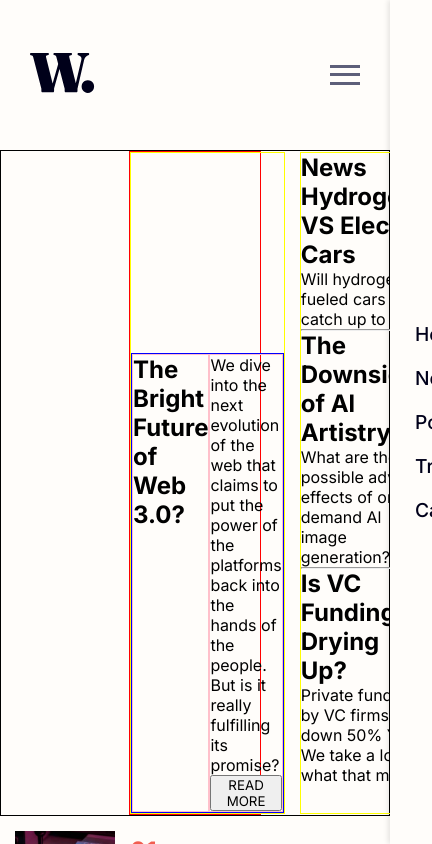
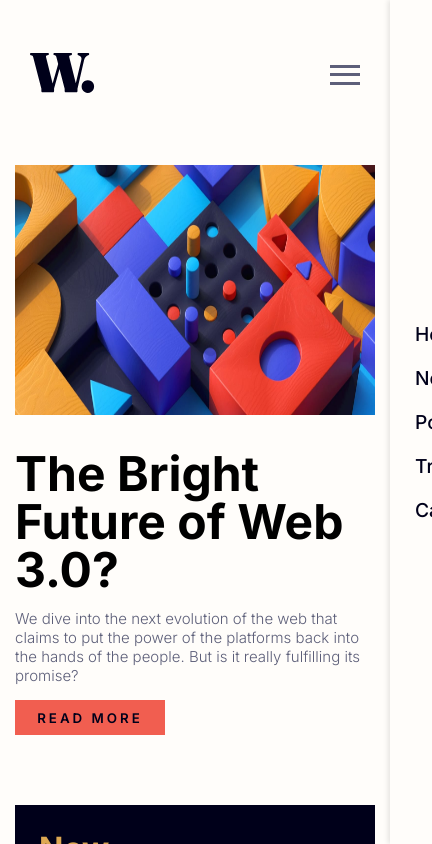
Before and after one commit to martinsalan2003/News-homepage, a React (Vite) app in the folder NeuHomepage/: page / in a window 390 px wide. Shown: the top 844 px of the page, 432 px wide, since content can reach past the window. Built offline with nearby package versions, Linux system fonts and the light colour scheme.

Commit message:
teste componente de conteudo

```diff
--- a/NeuHomepage/src/components/content.jsx
+++ b/NeuHomepage/src/components/content.jsx
@@ -10,7 +10,7 @@ export default function Content (){
 
             <div className='banner'>
                 <div className="container-img">
-                    {/* <img src={Banner} alt="" /> */}
+                     <img src={Banner} alt="" />
                 </div>
             </div>
 
@@ -21,7 +21,7 @@ export default function Content (){
 
                 <div className="content-news">
                     <p>We dive into the next evolution of the web that claims to put the power of the platforms back into the hands of the people. But is it really fulfilling its promise?</p>
-                    <button type="button">READ MORE</button>
+                    <button type="button" className='more'>READ MORE</button>
                 </div>
             </div>
 
@@ -29,7 +29,7 @@ export default function Content (){
 
 
             <div className="container-news-2">
-                <h1>News</h1>
+                <h1>New</h1>
                 <div className="content-new-1">
                     <h2>Hydrogen VS Electric Cars</h2>
                     <p>Will hydrogen-fueled cars ever catch up to EVs?</p>
--- a/NeuHomepage/src/styles/components-styles/cardstopcs.sass
+++ b/NeuHomepage/src/styles/components-styles/cardstopcs.sass
@@ -1,9 +1,9 @@
 @import '../global-styles/variables'
 
 #topcs
-    padding: 0 8em
+    padding: 0 8.5em
     display: flex
-    gap: 2em
+    gap: 1em
     .Card
         height: 100px
         display: flex
--- a/NeuHomepage/src/styles/components-styles/content.sass
+++ b/NeuHomepage/src/styles/components-styles/content.sass
@@ -1,25 +1,100 @@
+@import '../global-styles/variables'
+
 #container-content
-   border: 1px solid black
-   padding: 0 8em
+    margin-bottom: 50px
+    padding: 0 8.5em
 
 .sections-container
-    border: 1px solid red
     display: flex
-    gap: 15px
+    gap: 25px
 
     .container-news-1
-        border: 1px solid yellow
         .banner
-            height: 200px
-            border: 1px sold orange
+            height: 250px
+            .container-img
+                height: 250px
+                img
+                    height: 100%
+                    width: 100%
+
         .new-1
+            margin-top: 35px
             display: flex
-            border: 1px solid blue
 
             .title
-                border: 1px solid pink
+                width: 50%
+                h1
+                    font-size: 3em
+                    line-height: 1em
             .content-news
-                border: 1px solid pink
+                display: flex
+                flex-direction: column
+                justify-content: space-between
+                width: 50%
+                font-size: 15px
+                font-weight: 300
+                color: $corparagrafos
+
+                .more
+                    cursor: pointer
+                    border: none
+                    outline: none
+                    height: 35px
+                    width: 150px
+                    font-weight: 600
+                    color: $cortexttitulos
+                    letter-spacing: 3px
+                    background-color: $corhovertext
+                .more:hover
+                    transition: color 0.3s ease
+                    background-color: $cortexttitulos
+                    color: $corcontainer
+
 
     .container-news-2
-        border: 1px solid yellow
+
+        padding: 1.5em
+        display: flex
+        flex-direction: column
+        justify-content: space-between
+        background-color: $cortexttitulos
+
+        h1
+            font-size: 2em
+            color: #DDA853
+        hr
+            color: #fff
+        h2
+            font-size:20px
+            color: #fff
+        h2:hover
+            cursor: pointer
+            color: #DDA853
+        p
+            color: $corcontainer
+            margin-top: 10px
+            font-size: 15px
+
+
+//exibição em dispositivos mobile
+@media ( max-width: 768px )
+    #container-content
+        padding: 15px
+        .sections-container
+            flex-direction: column
+            gap: 70px
+            .container-news-1
+                flex-direction: column
+                .new-1
+                    display: flex
+                    flex-direction: column
+                    gap: 15px
+                    .title
+                        width: 100%
+                    .content-news
+                        font-size: 15px
+                        gap: 15px
+                        width: 100%
+
+            .container-news-2
+                height: 70vh
--- a/NeuHomepage/src/styles/components-styles/navigation.sass
+++ b/NeuHomepage/src/styles/components-styles/navigation.sass
@@ -1,7 +1,7 @@
 @import '../global-styles/variables.sass'
 
 #nav
-    padding: 0 8em
+    padding: 0 8.5em
     height: 150px
     display: flex
     justify-content: space-between
```
